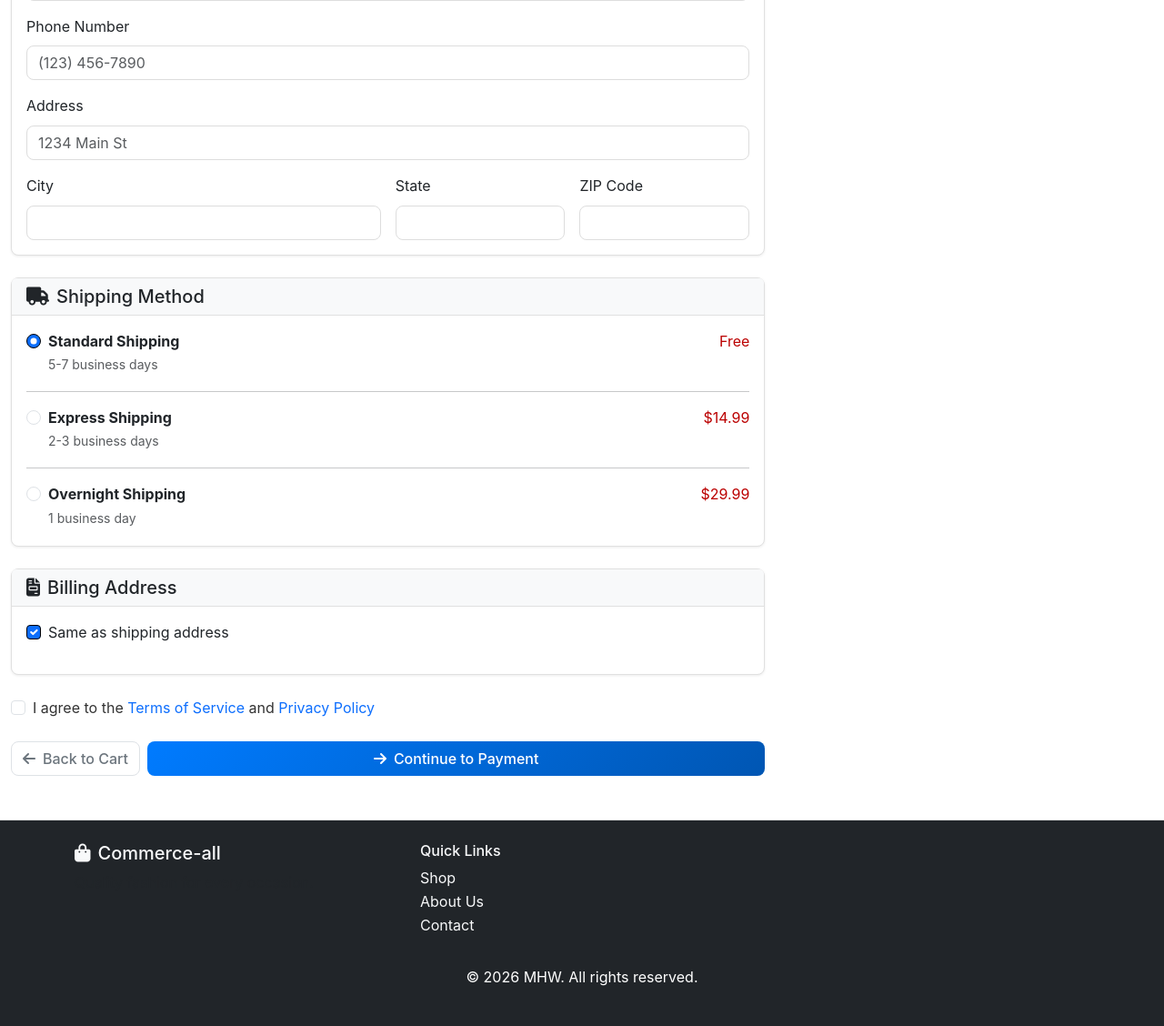
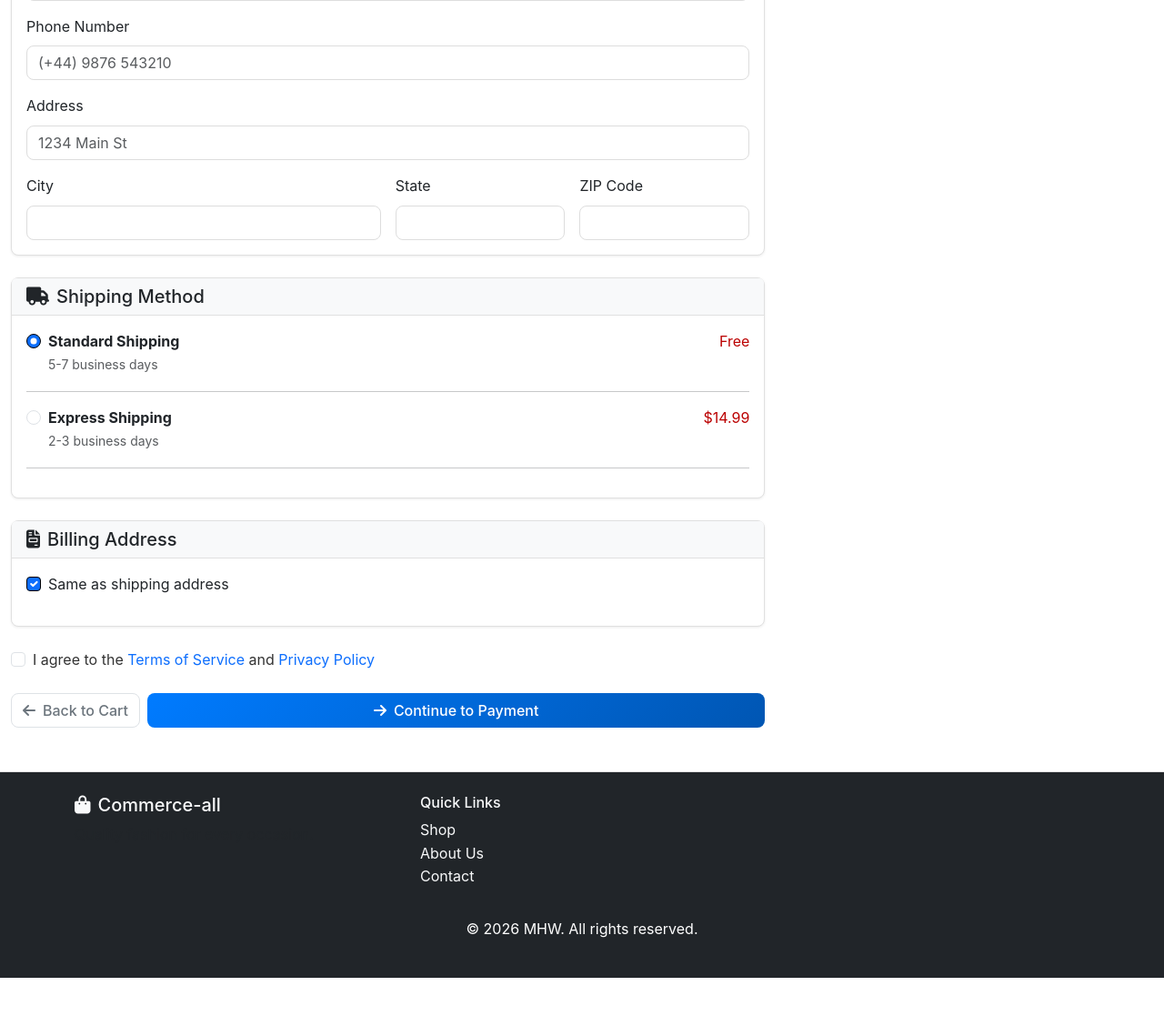
Before and after one commit to hicelery/commerce-all, a Django app: template cart/templates/cart/checkout.html in a window 1280 px wide. Shown: the part 520-1648 px from the top of the page at 91% size. After the commit the page ends 1595 px from the top, so only its background shows below. Run offline with Django 4.2, Linux system fonts and the light colour scheme; the template is opened without the code that fills it, so the values that code supplies are empty.

Commit message:
checkout page routing and checkout form view

```diff
--- a/cart/templates/cart/checkout.html
+++ b/cart/templates/cart/checkout.html
@@ -38,7 +38,7 @@
 <div class="row g-4">
     <!-- Checkout Form -->
     <div class="col-lg-8">
-        <form method="post" action="{% url 'cart:process_checkout' %}" id="checkoutForm">
+        <form method="post" action="{% url 'cart:checkout' %}" id="CheckoutForm">
             {% csrf_token %}
 
             <!-- Shipping Information Section -->
@@ -49,24 +49,6 @@
                     </h5>
                 </div>
                 <div class="card-body">
-                    {% if user.is_authenticated %}
-                        <!-- Use existing address or enter new -->
-                        <div class="mt-3">
-                            <div class="form-check mb-3">
-                                <input class="form-check-input" type="radio" name="use_saved_address" id="newAddress" value="no" checked>
-                                <label class="form-check-label" for="newAddress">
-                                    Enter a new address
-                                </label>
-                            </div>
-                            <div class="form-check mb-3">
-                                <input class="form-check-input" type="radio" name="use_saved_address" id="savedAddress" value="yes">
-                                <label class="form-check-label" for="savedAddress">
-                                    Use my saved address
-                                </label>
-                            </div>
-                        </div>
-                    {% endif %}
-
                     <!-- Address Form -->
                     <div id="addressForm">
                         <div class="row g-3">
@@ -87,7 +69,7 @@
                             </div>
                             <div class="col-12">
                                 <label for="phone" class="form-label">Phone Number</label>
-                                <input type="tel" class="form-control" id="phone" name="phone" placeholder="(123) 456-7890" required>
+                                <input type="tel" class="form-control" id="phone" name="phone" placeholder="(+44) 9876 543210" required>
                             </div>
                             <div class="col-12">
                                 <label for="address" class="form-label">Address</label>
@@ -141,16 +123,6 @@
                         </label>
                     </div>
                     <hr>
-                    <div class="form-check">
-                        <input class="form-check-input" type="radio" name="shipping_method" id="overnight"
-                               value="overnight">
-                        <label class="form-check-label w-100" for="overnight">
-                            <div class="d-flex justify-content-between">
-                                <span><strong>Overnight Shipping</strong><br><small class="text-muted">1 business day</small></span>
-                                <span class="text-primary">$29.99</span>
-                            </div>
-                        </label>
-                    </div>
                 </div>
             </div>
 
@@ -248,25 +220,4 @@
 {% endblock %}
 
 {% block extra_js %}
-<script>
-    // Update shipping cost based on method selection
-    document.querySelectorAll('input[name="shipping_method"]').forEach(radio => {
-        radio.addEventListener('change', function() {
-            let cost = 'Free';
-            if (this.value === 'express') cost = '$14.99';
-            if (this.value === 'overnight') cost = '$29.99';
-            document.getElementById('shippingCost').textContent = cost;
-        });
-    });
-
-    // Toggle address form based on saved address option
-    const newAddressRadio = document.getElementById('newAddress');
-    const savedAddressRadio = document.getElementById('savedAddress');
-    const addressForm = document.getElementById('addressForm');
-
-    if (newAddressRadio) {
-        newAddressRadio.addEventListener('change', () => addressForm.style.display = 'block');
-        savedAddressRadio.addEventListener('change', () => addressForm.style.display = 'none');
-    }
-</script>
 {% endblock %}
```
Also changed, not shown: cart/forms.py (added, +16 -0 lines), cart/templates/cart/order_confirmation.html (+0 -13 lines), cart/views.py (+19 -3 lines).
